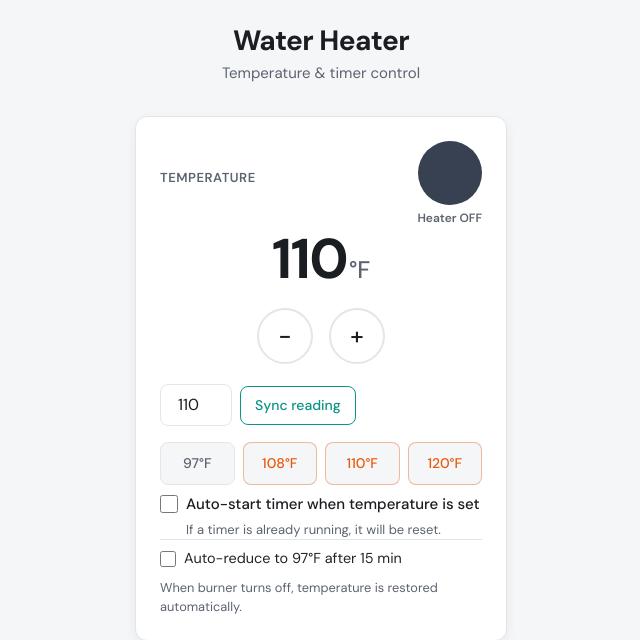
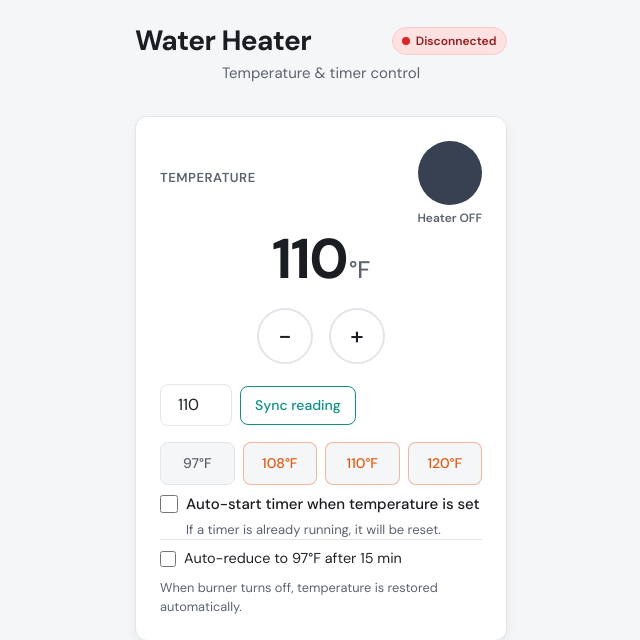
Before and after one commit to hemna/waterheater, a Flask app: page / in a window 1280 px wide. Shown: the top 640 px of the page, without its empty margins (319-959 px from the left). Run offline with Flask 2, Linux system fonts and the light colour scheme; some libraries are stand-ins or nearby versions.

Commit message:
feat: add connection status badge to header

```diff
--- a/web/static/main.css
+++ b/web/static/main.css
@@ -43,12 +43,66 @@ body {
     margin-bottom: 2rem;
 }
 
+.app-header-top {
+    display: flex;
+    align-items: center;
+    justify-content: space-between;
+}
+
 .app-title {
     margin: 0;
     font-size: 1.75rem;
     font-weight: 700;
     letter-spacing: -0.02em;
     color: var(--text);
+}
+
+/* Connection status badge */
+.conn-status {
+    display: inline-flex;
+    align-items: center;
+    gap: 0.35rem;
+    padding: 0.25rem 0.6rem;
+    border-radius: 999px;
+    font-size: 0.75rem;
+    font-weight: 600;
+    border: 1px solid transparent;
+    transition: background-color 0.3s ease, color 0.3s ease;
+}
+
+.conn-dot {
+    width: 8px;
+    height: 8px;
+    border-radius: 50%;
+    flex-shrink: 0;
+}
+
+.conn-status--connected {
+    background: #dcfce7;
+    color: #166534;
+    border-color: #bbf7d0;
+}
+.conn-status--connected .conn-dot {
+    background: #16a34a;
+}
+
+.conn-status--disconnected {
+    background: #fee2e2;
+    color: #991b1b;
+    border-color: #fecaca;
+}
+.conn-status--disconnected .conn-dot {
+    background: #dc2626;
+}
+
+.conn-status--reconnecting {
+    background: #fef9c3;
+    color: #854d0e;
+    border-color: #fef08a;
+}
+.conn-status--reconnecting .conn-dot {
+    background: #ca8a04;
+    animation: heater-pulse 1s ease-in-out infinite;
 }
 
 .app-subtitle {
--- a/web/static/main.js
+++ b/web/static/main.js
@@ -75,8 +75,27 @@ function updateStartTimerDisplay(endTimestamp, intermediateTemp, resetDuration)
     }
 }
 
+function setConnStatus(state) {
+    // state: 'connected' | 'disconnected' | 'reconnecting'
+    var el = document.getElementById('connStatus');
+    var label = el.querySelector('.conn-label');
+    el.className = 'conn-status conn-status--' + state;
+    label.textContent = state.charAt(0).toUpperCase() + state.slice(1);
+}
+
 socket.on('connect', function() {
     console.log('Connected to server');
+    setConnStatus('connected');
+});
+
+socket.on('disconnect', function() {
+    console.log('Disconnected from server');
+    setConnStatus('disconnected');
+});
+
+socket.on('reconnecting', function() {
+    console.log('Reconnecting...');
+    setConnStatus('reconnecting');
 });
 
 socket.on('motor_status', function(msg) {
--- a/web/templates/index.html
+++ b/web/templates/index.html
@@ -126,7 +126,13 @@
 <body>
     <div class="app">
         <header class="app-header">
-            <h1 class="app-title">Water Heater</h1>
+            <div class="app-header-top">
+                <h1 class="app-title">Water Heater</h1>
+                <div id="connStatus" class="conn-status conn-status--disconnected" title="Disconnected">
+                    <span class="conn-dot"></span>
+                    <span class="conn-label">Disconnected</span>
+                </div>
+            </div>
             <p class="app-subtitle">Temperature & timer control</p>
         </header>
 
```
